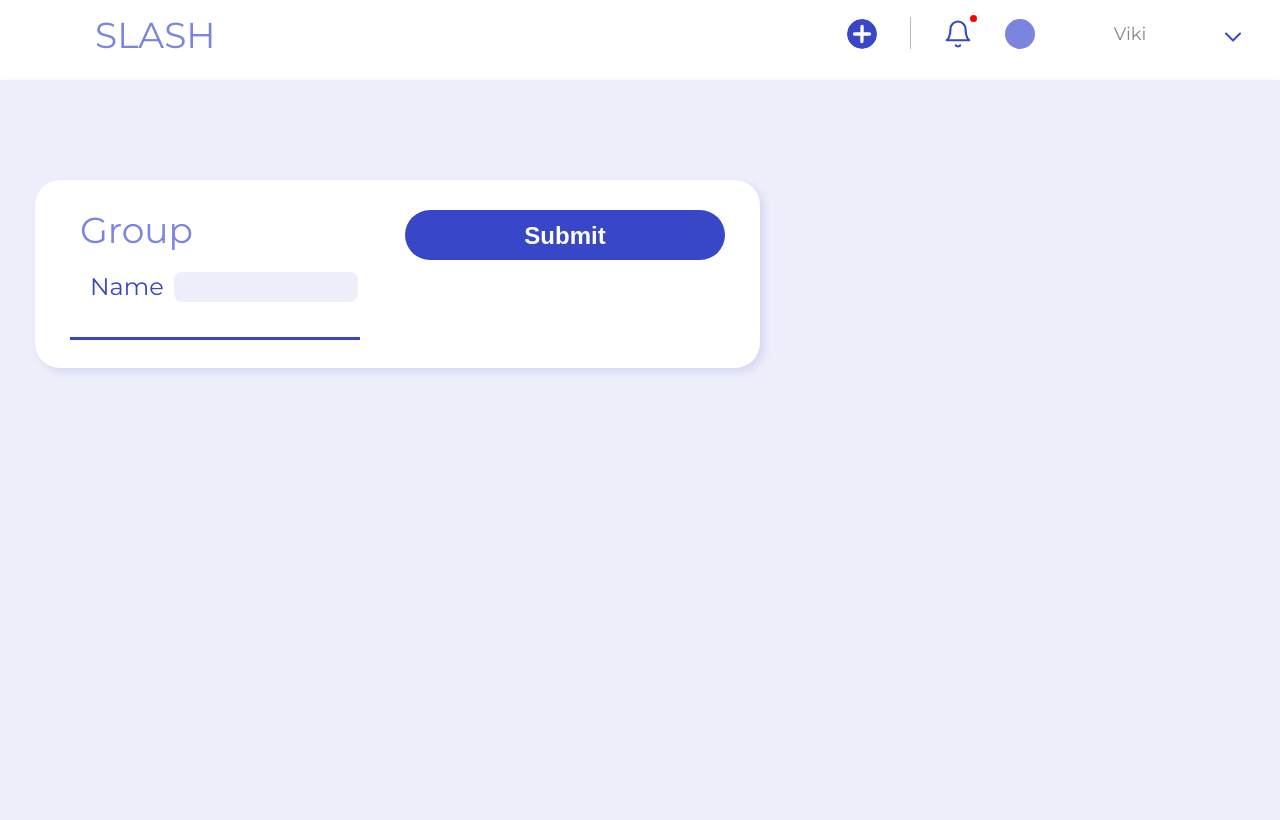
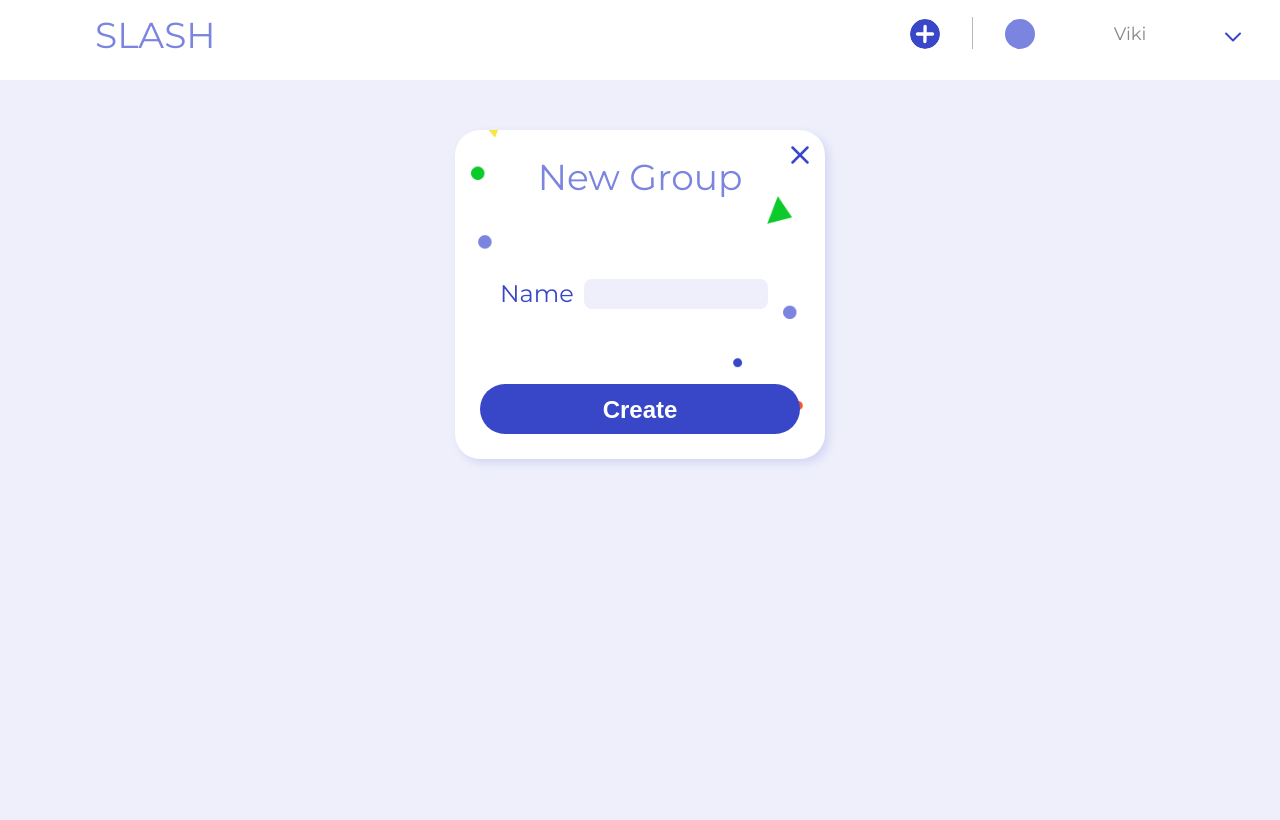
Before and after one commit to ViktoriaMelnyk/shared_expenses, a Django app: page /group/create/ in a window 1280 px wide. Run offline with Django 4.2, Linux system fonts and the light colour scheme; a user stored in the database is signed in; data comes from the database, SQL or seed files in the repository; both versions use the stored data as it was after the commit.

Commit message:
style edit

```diff
--- a/groups/templates/groups/group-create.html
+++ b/groups/templates/groups/group-create.html
@@ -1,34 +1,32 @@
 {% extends 'main.html' %}
 {% load static %}
 {% block content %}
+<section class="settle__up">
+    <div class="main__wrapper">
+        <form method="POST" class="form settle__up-form" style="background-image: url({% static 'media/settle-up.png' %});">
+            {% csrf_token %}
+            <a class="custom-icon exit" href="{% url 'detail' group_id %}" style="background-image: url({% static 'media/x.svg' %});"></a>
+            <div class="form__title">New Group</div>
 
-<section class="main">
-    <div class="main__wrapper">
-        <div class="main__content">
 
-            <form method="POST" action="" class="form">
-            {% csrf_token %}
-            <div class="left__content">
-                <div class="form__title">Group</div>
 
-                <div class="form__item">
-
+            <div class="form__item" style="border-bottom: none;">
                 <div class="form__group">
-                        <label> Name</label>
+                    <label for="amount">Name</label>
                     {{form.name}}
                 </div>
+
             </div>
-            </div>
-            <div class="right__content">
-            <button type="submit" class="custom__btn">Submit</button>
+            <div class="btn__box" style="border-bottom: none;">
+            <button type="submit" class="custom__btn" style="margin-top: 40px;">Create</button>
             {% if object %}
                     <a href="{% url 'delete' group.id %}" class="custom__btn" style="background: #F15634;">Delete</a>
             {% endif %}
                 </div>
+
         </form>
+    </div>
 
-        </div>
-    </div>
 </section>
 
 {% endblock %}
--- a/static/styles/main.css
+++ b/static/styles/main.css
@@ -838,7 +841,7 @@ h3 {
 
 }
 
-.form-input {
+ input {
    width: 97%;
    padding: 5px;
    border: 2px solid #7B85E0;
--- a/static/styles/main.js
+++ b/static/styles/main.js
@@ -8,5 +8,5 @@ copyBtn.forEach(btn=> btn.addEventListener('click', ()=>{
     const share = btn.getAttribute('share-link')
     console.log(share)
     navigator.clipboard.writeText(share)
-    btn.textContent = 'copied'
+    btn.textContent = 'Link copied!'
 }))
--- a/templates/navbar.html
+++ b/templates/navbar.html
@@ -11,9 +11,12 @@
 
                 <nav class="header__menu">
                 <ul>
-                    <li><a href="{% url 'create' %}" class="custom-icon plus" style="background-image: url({% static 'media/plus.svg' %})"></a></li>
+                    <li>
+
+                        <a href="{% url 'create' %}" class="custom-icon plus" style="background-image: url({% static 'media/plus.svg' %})"></a>
+
+                    </li>
                     <li class="line"></li>
-                    <li><a href="#"class="custom-icon bell"style="background-image: url({% static 'media/bell.svg' %})"><span></span></a></li>
                     <li class="user__box">
                         <div class="user">
                             <div class="custom-icon user__img"style="background-image: url();"></div>
```
Also changed, not shown: other parts of static/styles/main.css (+30 -3 lines), groups/templates/groups/group.html (+8 -3 lines), db.sqlite3, static/media/Link.svg (added), static/media/LinkSimple.svg (added). Lines whose indentation alone changed are shown as unchanged.
